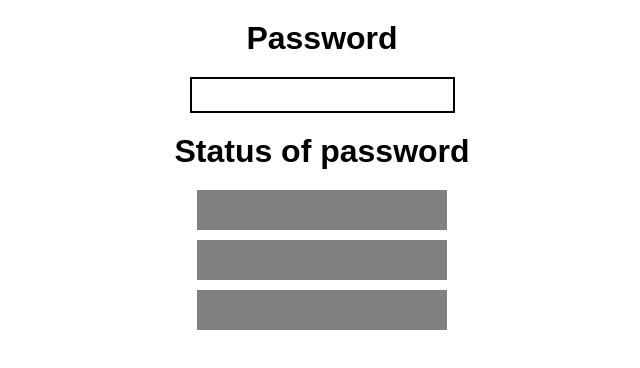
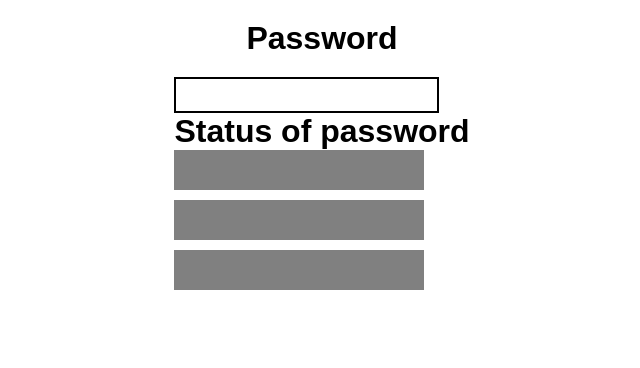
Before and after one commit to Fferly/Password, an Angular app: page / in a window 1280 px wide. Shown: the top 368 px of the page, without its empty margins (318-958 px from the left). Built offline with nearby package versions, Linux system fonts and the light colour scheme.

Commit message:
refactoring + onChange event on password field

```diff
--- a/src/app/app.component.css
+++ b/src/app/app.component.css
@@ -9,5 +9,3 @@
 h1 {
     padding: 20px;
 }
-
-/* ### STATUS BARS ### */
--- a/src/app/app.component.html
+++ b/src/app/app.component.html
@@ -2,10 +2,3 @@
   <h1>Password</h1>
   <app-passfield></app-passfield>
 </div>
-
-<div class="password-container">
-  <h1>Status of password</h1>
-  <app-statusbar id="easy"></app-statusbar>
-  <app-statusbar id="medium"></app-statusbar>
-  <app-statusbar id="hard"></app-statusbar>
-</div>
--- a/src/app/passfield/passfield.component.html
+++ b/src/app/passfield/passfield.component.html
@@ -1 +1,6 @@
-<input type="password" name="password" id="password">
+<input type="password" name="password" id="password" (input)="onPasswordChange($event)">
+
+<h1>Status of password</h1>
+<app-statusbar id="easy"></app-statusbar>
+<app-statusbar id="medium"></app-statusbar>
+<app-statusbar id="hard"></app-statusbar>
--- a/src/app/passfield/passfield.component.ts
+++ b/src/app/passfield/passfield.component.ts
@@ -1,9 +1,18 @@
-import { Component } from '@angular/core';
+import { Component, OnInit } from '@angular/core';
 
 @Component({
   selector: 'app-passfield',
   templateUrl: './passfield.component.html',
   styleUrls: ['./passfield.component.css']
 })
-export class PassfieldComponent{
+export class PassfieldComponent implements OnInit {
+  constructor() {}
+
+  ngOnInit(): void {}
+
+  onPasswordChange(event : Event) {
+    const passwordValue = (event.target as HTMLInputElement).value;
+    console.log(passwordValue);
+  }
+
 }
```
